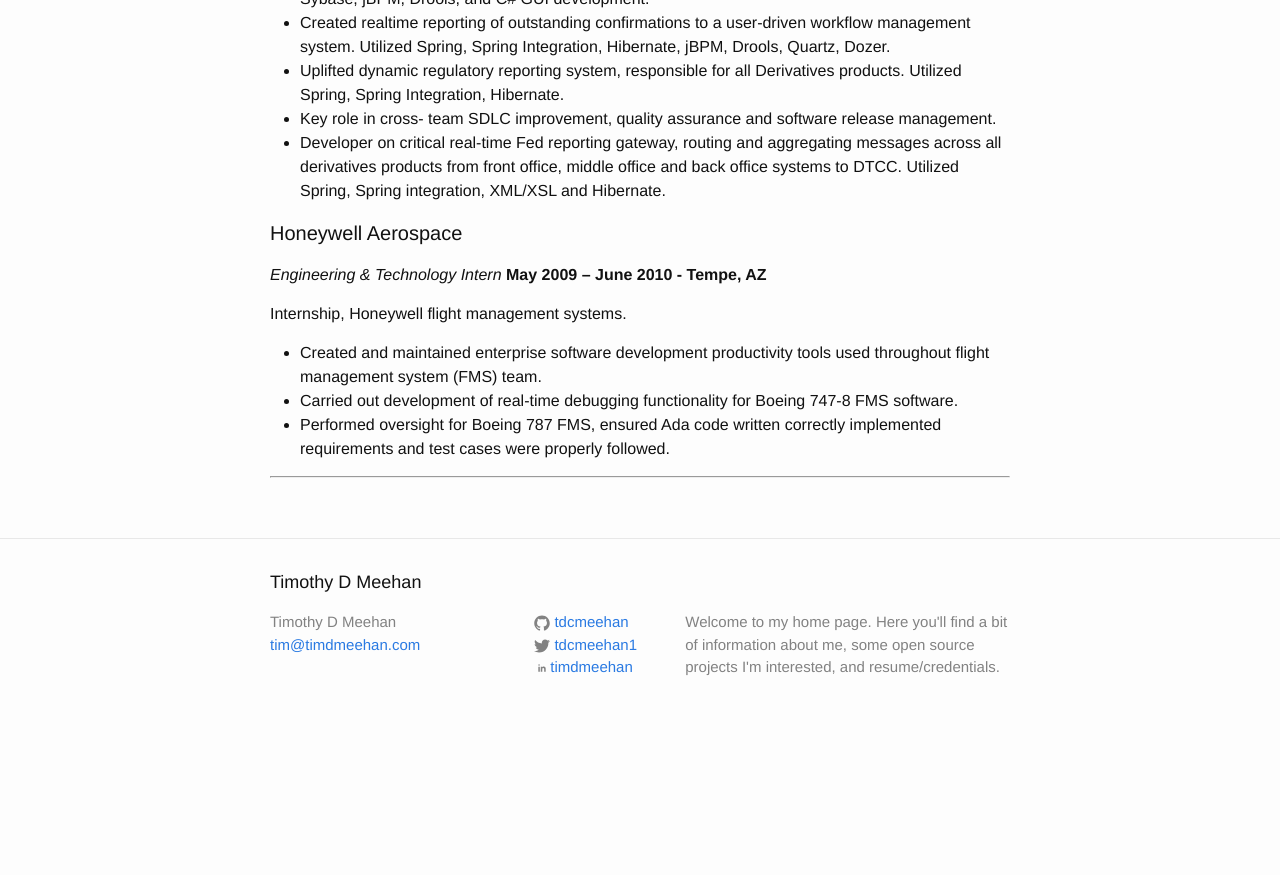
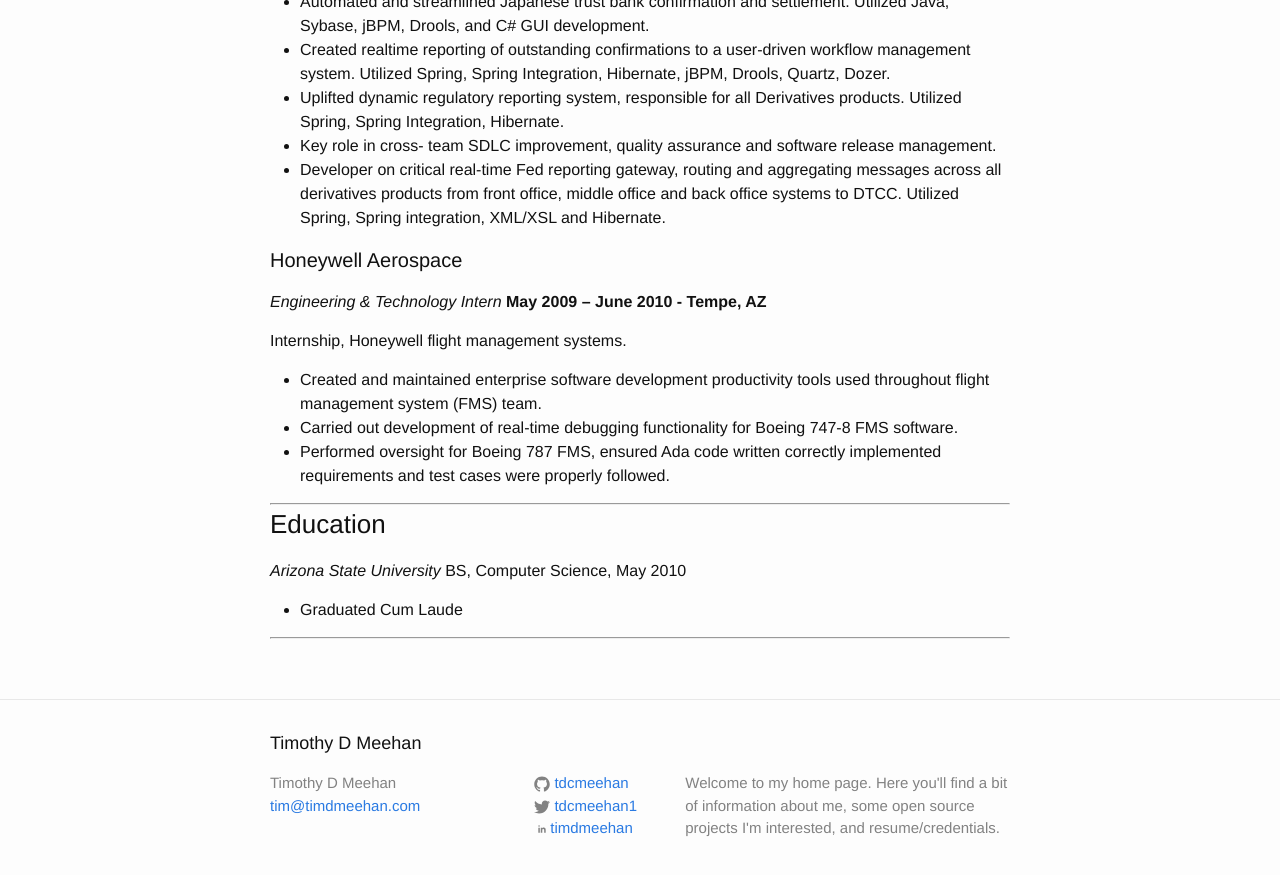
Before and after one commit to tdcmeehan/tdcmeehan.github.io, a Jekyll site: the page built from resume.md, in a window 1280 px wide and 900 px high, scrolled down 2480 px. Shown: the top 875 px of the window. Built offline with Jekyll 4.4.1, drawn with Linux system fonts in a browser that asks for light colours; before the commit the page ends 3219 px from its top, so only the background shows below that.

Commit message:
Updating education and adding my website

```diff
--- a/_includes/resume.md
+++ b/_includes/resume.md
@@ -93,3 +94,10 @@
 * Performed oversight for Boeing 787 FMS, ensured Ada code written correctly implemented requirements and test cases were properly followed.
 
 ------
+
+### Education
+  *Arizona State University*
+  BS, Computer Science, May 2010
+  * Graduated Cum Laude
+
+------
```
Also changed, not shown: other parts of _includes/resume.md (+1 -0 lines).
